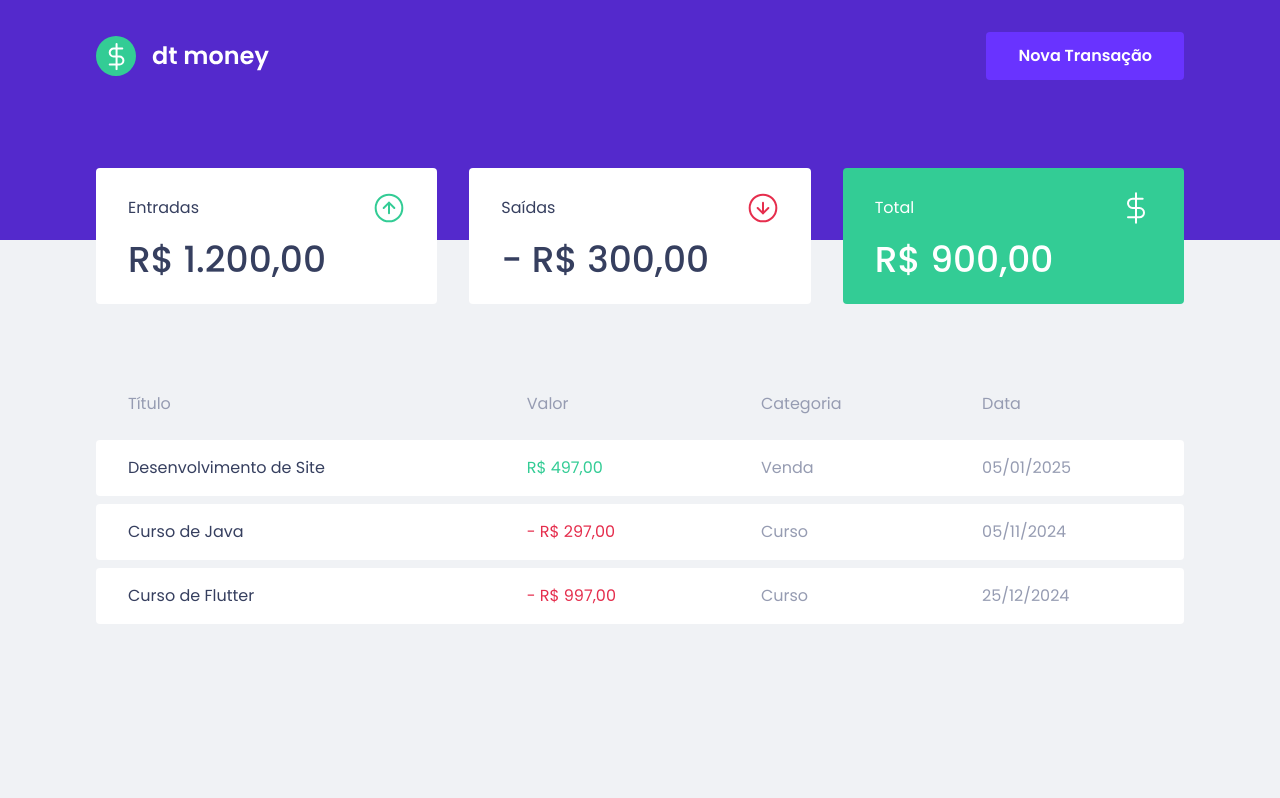
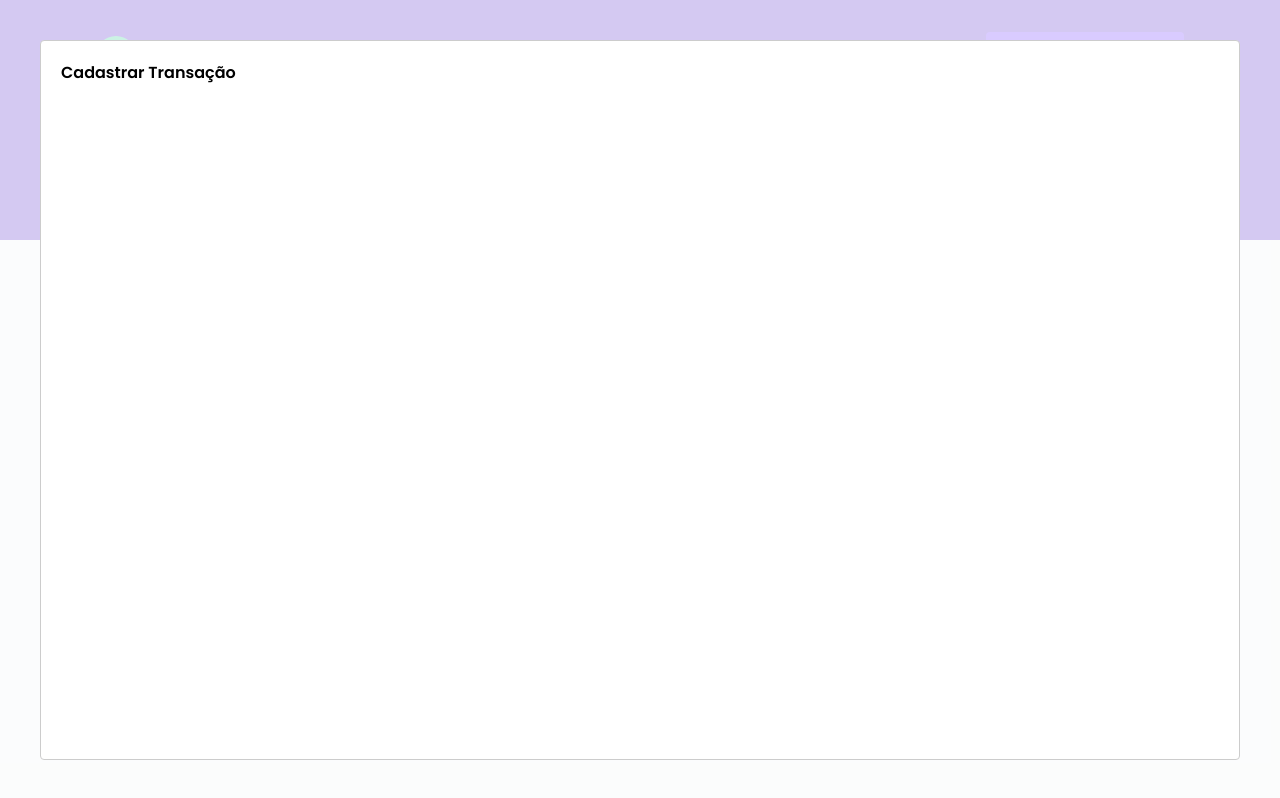
Before and after one commit to renyzeraa/dt-money, a React (Vite) app: page / in a window 1280 px wide. Both pictures are taken after a click on the button "Nova Transação". Built offline with nearby package versions, Linux system fonts and the light colour scheme; no server answers; what miragejs would draw is missing.

Commit message:
feat: modal para nova transação

```diff
--- a/package.json
+++ b/package.json
@@ -13,6 +13,7 @@
     "axios": "^1.7.9",
     "react": "^18.3.1",
     "react-dom": "^18.3.1",
+    "react-modal": "^3.16.3",
     "tailwind-variants": "^0.2.1",
     "tailwindcss-animate": "^1.0.7"
   },
@@ -21,6 +22,7 @@
     "@types/node": "^22.10.5",
     "@types/react": "^18.3.18",
     "@types/react-dom": "^18.3.5",
+    "@types/react-modal": "^3.16.3",
     "@vitejs/plugin-react": "^4.3.4",
     "autoprefixer": "^10.4.20",
     "eslint": "^9.17.0",
--- a/src/App.tsx
+++ b/src/App.tsx
@@ -1,11 +1,28 @@
+
+import { useState } from "react";
 import { Dashboard } from "./components/dashboard";
 import { Header } from "./components/header";
+import { ModalTransaction } from "./components/modal-transaction";
+
 
 export function App() {
+  const [isTransactionModalOpen, setOpenTransactionModal] = useState(false)
+
+  function handleOpenTransactionModal() {
+    setOpenTransactionModal(true)
+  }
+  function handleCloseTransactionModal() {
+    setOpenTransactionModal(false)
+  }
+
   return (
     <>
-      <Header />
+      <Header onOpenTransactionModal={handleOpenTransactionModal} />
       <Dashboard />
+      <ModalTransaction
+        isOpen={isTransactionModalOpen}
+        onRequestClose={handleCloseTransactionModal}
+      />
     </>
   )
 }
--- a/src/components/header.tsx
+++ b/src/components/header.tsx
@@ -1,11 +1,17 @@
 import logo from '../assets/logo.svg'
 
-export function Header() {
+interface HeaderProps {
+  onOpenTransactionModal: () => void;
+}
+
+export function Header({ onOpenTransactionModal }: HeaderProps) {
+
   return (
     <header className="bg-blue">
       <div className="mx-auto max-w-[1120px] flex justify-between items-center pt-8 px-4 pb-40">
         <img src={logo} alt="logo dt money" />
-        <button type='button' className="font-poppins text-base transition-colors rounded border-none bg-blue-light hover:bg-opacity-70 px-8 h-12 text-shape-principal font-semibold">Nova Transação</button>
+
+        <button onClick={onOpenTransactionModal} type='button' className="font-poppins text-base transition-colors rounded border-none bg-blue-light hover:bg-opacity-70 px-8 h-12 text-shape-principal font-semibold">Nova Transação</button>
       </div>
     </header>
   )
--- /dev/null
+++ b/src/components/modal-transaction.tsx
@@ -0,0 +1,19 @@
+import Modal from 'react-modal'
+
+interface ModalTransactionProps {
+  isOpen: boolean;
+  onRequestClose: () => void;
+}
+
+Modal.setAppElement('#root')
+
+export function ModalTransaction({ isOpen = false, onRequestClose }: ModalTransactionProps) {
+  return (
+    <Modal
+      isOpen={isOpen}
+      onRequestClose={onRequestClose}
+    >
+      <h2>Cadastrar Transação</h2>
+    </Modal>
+  )
+}
```
Also changed, not shown: 1 other file (tests, documents, lock files or other folders).
